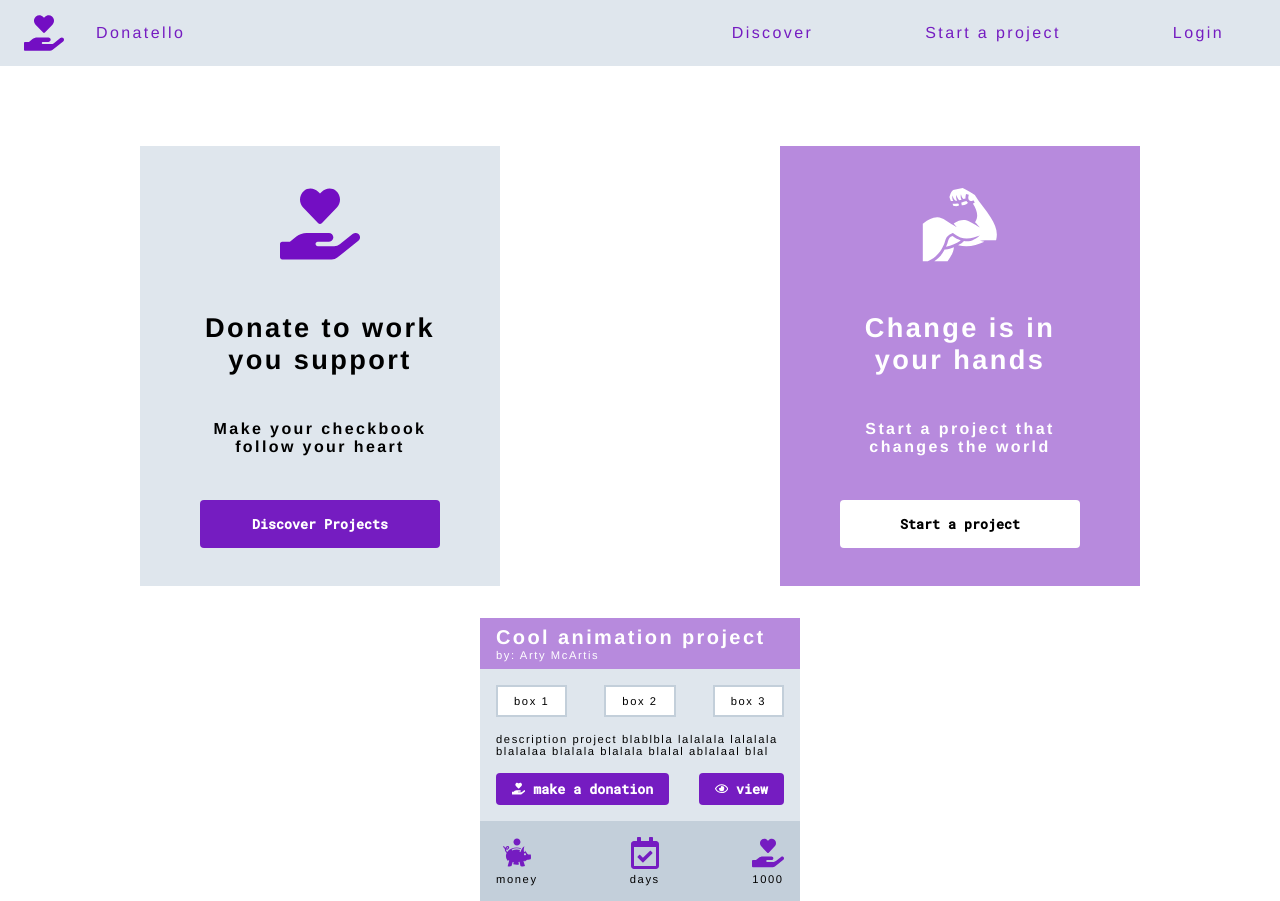
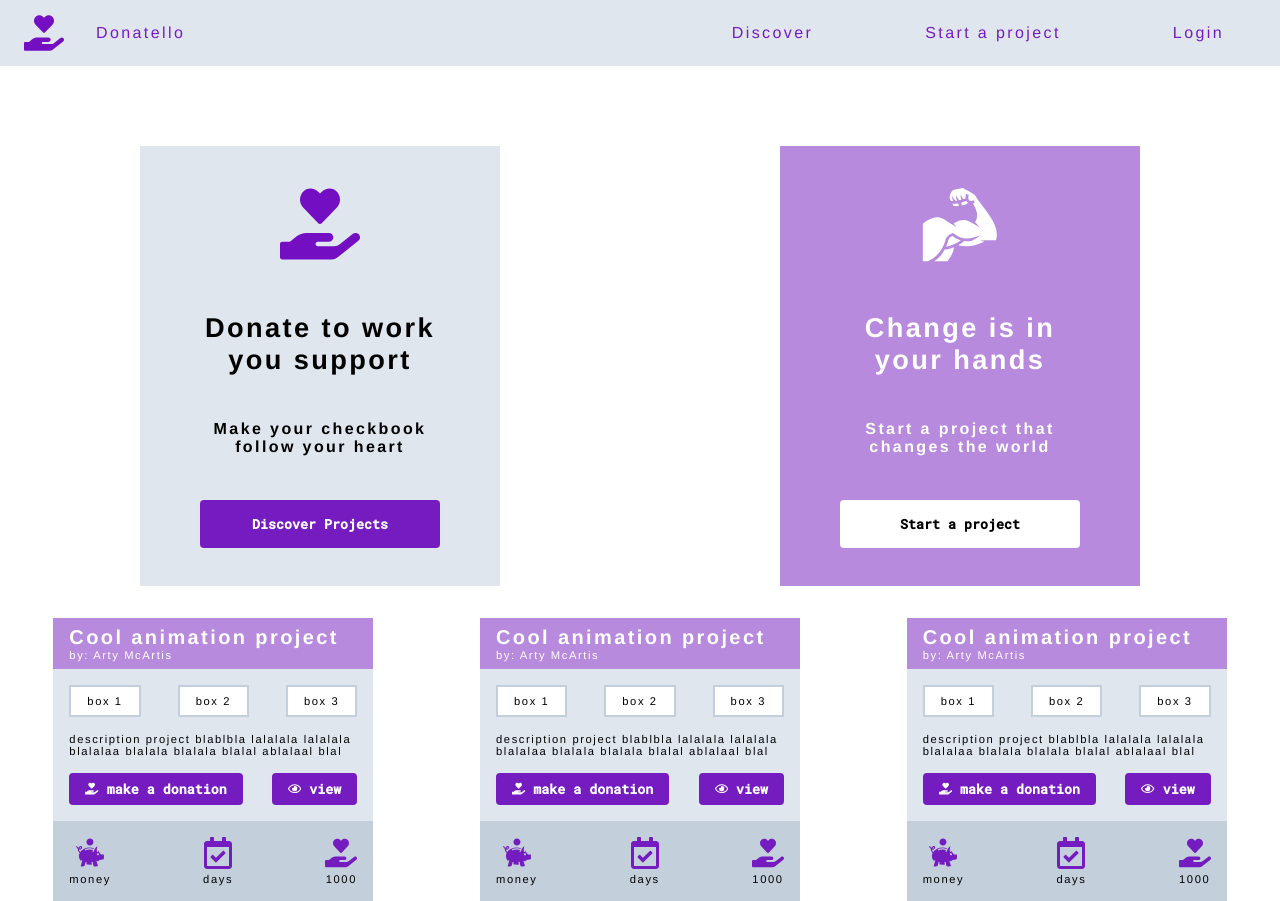
Before and after one commit to Reinoptland/donatello-frontend, a React (Create React App) app: page / in a window 1280 px wide. Built offline with nearby package versions, Linux system fonts and the light colour scheme.

Commit message:
hardcoded project component in home

```diff
--- a/src/pages/homePage/Home.js
+++ b/src/pages/homePage/Home.js
@@ -43,6 +43,18 @@ const Home = () => {
             by="by: Arty McArtis"
           />
         </div>
+        <div>
+          <ProjectCard
+            titleHeader="Cool animation project"
+            by="by: Arty McArtis"
+          />
+        </div>
+        <div>
+          <ProjectCard
+            titleHeader="Cool animation project"
+            by="by: Arty McArtis"
+          />
+        </div>
       </main>
     </>
   );
```
